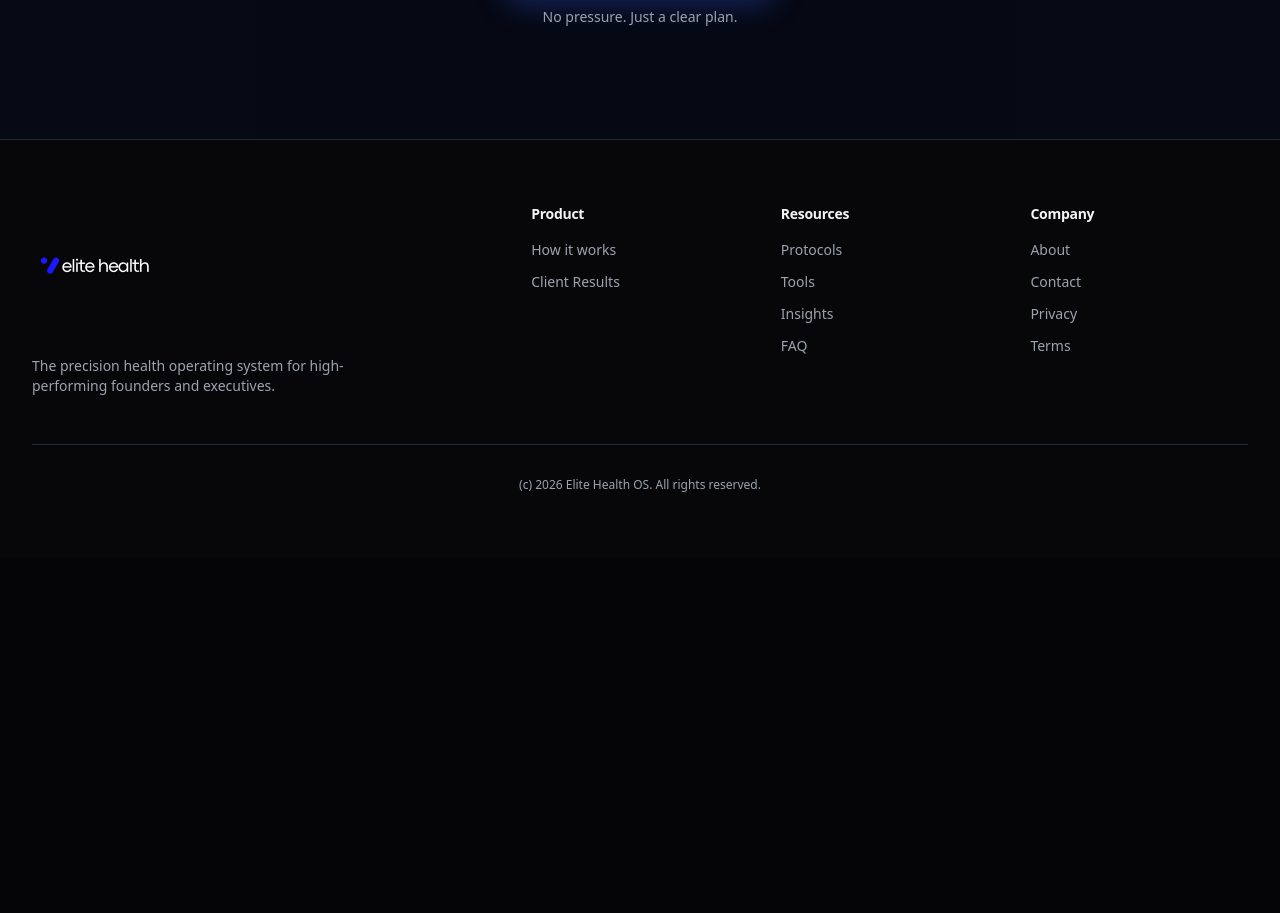
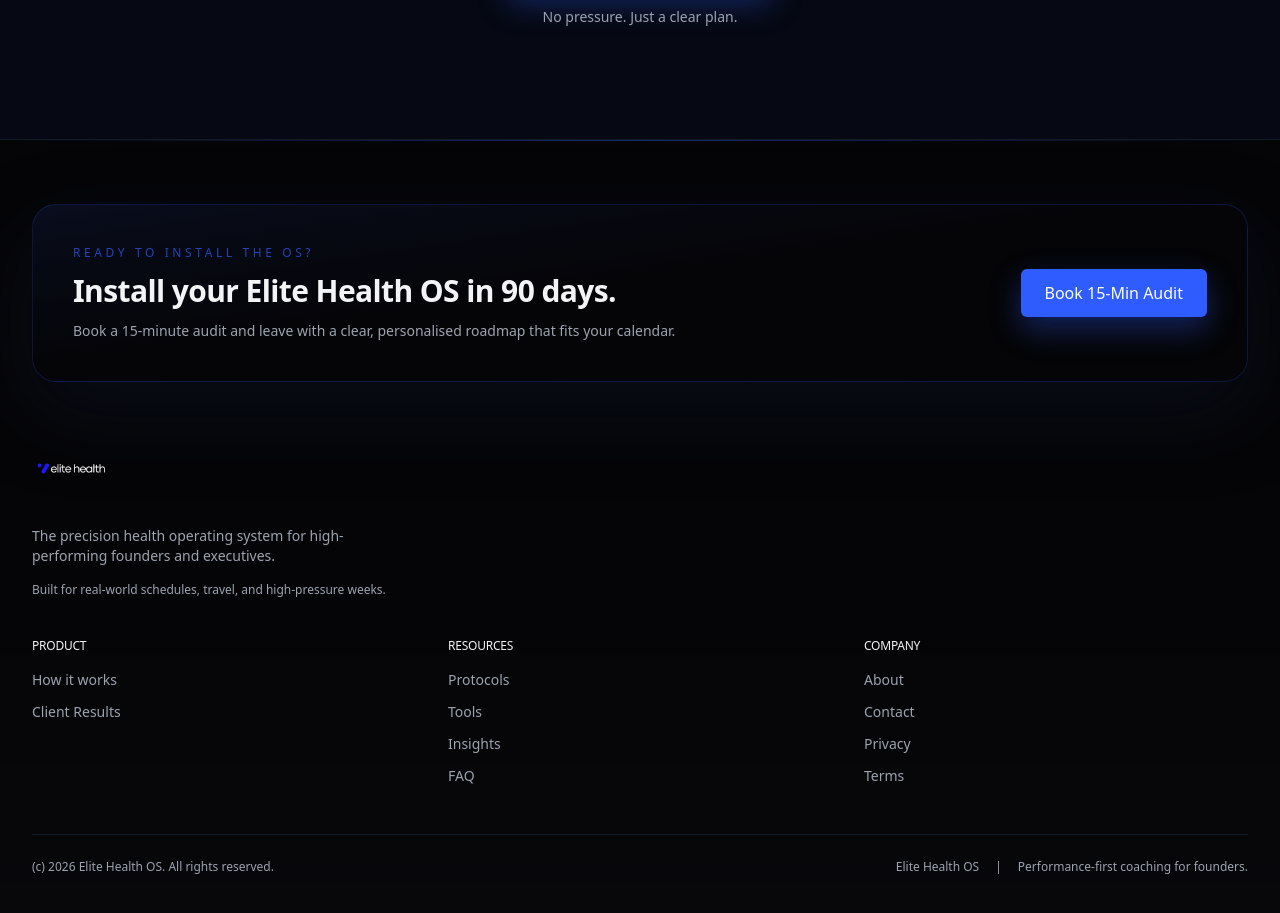
Before and after one commit to gsfit1996/elite-health-web, a Next.js app: page / in a window 1280 px wide. Shown: the part 10760-11673 px from the top of the page. Before the commit the page ends 11317 px from the top, so only its background shows below. Built offline with nearby package versions, Linux system fonts and the light colour scheme.

Commit message:
Redesign footer layout

```diff
--- a/components/layout/footer.tsx
+++ b/components/layout/footer.tsx
@@ -1,38 +1,62 @@
 import Link from "next/link";
 import Image from "next/image";
 import { Container } from "@/components/ui/container";
+import { Button } from "@/components/ui/button";
+
+const BOOKING_URL = "https://calendar.app.google/5w7EofmxxhwkdaN1A";
 
 export function Footer() {
     return (
-        <footer className="border-t border-border bg-muted/20">
-            <Container className="py-12 md:py-16">
-                <div className="grid grid-cols-1 gap-8 md:grid-cols-4 lg:grid-cols-5">
-                    <div className="md:col-span-2">
-                        <Link href="/" className="flex items-center gap-2 mb-6">
-                            <Image src="/logo.png" alt="Elite Health" width={200} height={200} className="h-32 w-auto object-contain" />
+        <footer className="relative border-t border-border/60 bg-gradient-to-b from-background via-background to-muted/30">
+            <div className="absolute inset-x-0 top-0 h-px bg-gradient-to-r from-transparent via-primary/40 to-transparent" />
+            <Container className="py-12 md:py-16 space-y-12">
+                <div className="rounded-3xl border border-primary/20 bg-gradient-to-br from-primary/10 via-background to-background p-6 md:p-10 shadow-[0_30px_80px_rgba(15,23,42,0.45)]">
+                    <div className="flex flex-col gap-6 lg:flex-row lg:items-center lg:justify-between">
+                        <div>
+                            <p className="text-xs uppercase tracking-[0.3em] text-primary/70">Ready to install the OS?</p>
+                            <h3 className="mt-3 text-2xl md:text-3xl font-bold font-heading text-foreground">
+                                Install your Elite Health OS in 90 days.
+                            </h3>
+                            <p className="mt-3 text-sm text-muted-foreground max-w-2xl">
+                                Book a 15-minute audit and leave with a clear, personalised roadmap that fits your calendar.
+                            </p>
+                        </div>
+                        <Button asChild className="h-12 px-6 text-base">
+                            <Link href={BOOKING_URL}>Book 15-Min Audit</Link>
+                        </Button>
+                    </div>
+                </div>
+
+                <div className="grid gap-10 lg:grid-cols-[1.3fr,1fr]">
+                    <div className="space-y-4">
+                        <Link href="/" className="flex items-center gap-2">
+                            <Image
+                                src="/logo.png"
+                                alt="Elite Health"
+                                width={160}
+                                height={160}
+                                className="h-20 w-auto object-contain"
+                            />
                         </Link>
-                        <p className="max-w-xs text-sm text-muted-foreground">
+                        <p className="max-w-sm text-sm text-muted-foreground">
                             The precision health operating system for high-performing founders and executives.
+                        </p>
+                        <p className="text-xs text-muted-foreground">
+                            Built for real-world schedules, travel, and high-pressure weeks.
                         </p>
                     </div>
 
+                    <div className="grid gap-8 sm:grid-cols-2 lg:grid-cols-3">
                         <div>
-                        <h3 className="mb-4 text-sm font-semibold text-foreground">Product</h3>
+                            <h3 className="mb-4 text-xs uppercase tracking-[0.3em] text-foreground">Product</h3>
                             <ul className="space-y-3 text-sm text-muted-foreground">
                                 <li><Link href="/how-it-works" className="hover:text-foreground">How it works</Link></li>
-                            <li>
-                                <Link
-                                    href="/client-results"
-                                    className="hover:text-foreground"
-                                >
-                                    Client Results
-                                </Link>
-                            </li>
+                                <li><Link href="/client-results" className="hover:text-foreground">Client Results</Link></li>
                             </ul>
                         </div>
 
                         <div>
-                        <h3 className="mb-4 text-sm font-semibold text-foreground">Resources</h3>
+                            <h3 className="mb-4 text-xs uppercase tracking-[0.3em] text-foreground">Resources</h3>
                             <ul className="space-y-3 text-sm text-muted-foreground">
                                 <li><Link href="/resources" className="hover:text-foreground">Protocols</Link></li>
                                 <li><Link href="/tools" className="hover:text-foreground">Tools</Link></li>
@@ -42,7 +66,7 @@
                         </div>
 
                         <div>
-                        <h3 className="mb-4 text-sm font-semibold text-foreground">Company</h3>
+                            <h3 className="mb-4 text-xs uppercase tracking-[0.3em] text-foreground">Company</h3>
                             <ul className="space-y-3 text-sm text-muted-foreground">
                                 <li><Link href="/about" className="hover:text-foreground">About</Link></li>
                                 <li><Link href="/contact" className="hover:text-foreground">Contact</Link></li>
@@ -51,8 +75,15 @@
                             </ul>
                         </div>
                     </div>
-                <div className="mt-12 border-t border-border pt-8 text-center text-xs text-muted-foreground">
-                    (c) {new Date().getFullYear()} Elite Health OS. All rights reserved.
+                </div>
+
+                <div className="flex flex-col gap-4 border-t border-border/60 pt-6 text-xs text-muted-foreground md:flex-row md:items-center md:justify-between">
+                    <p>(c) {new Date().getFullYear()} Elite Health OS. All rights reserved.</p>
+                    <div className="flex flex-wrap items-center gap-4">
+                        <span>Elite Health OS</span>
+                        <span className="hidden md:inline">|</span>
+                        <span>Performance-first coaching for founders.</span>
+                    </div>
                 </div>
             </Container>
         </footer>
```
Lines whose indentation alone changed are shown as unchanged.
